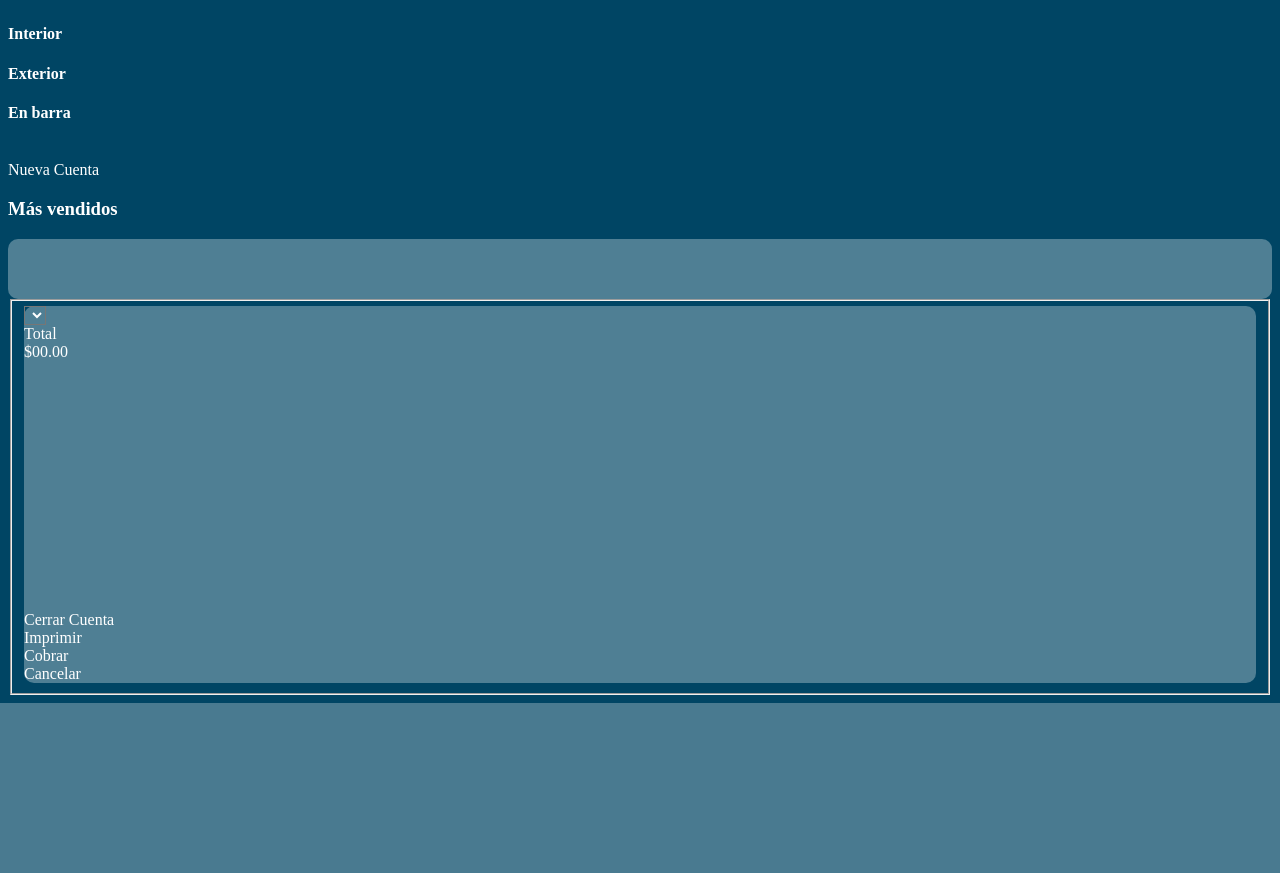
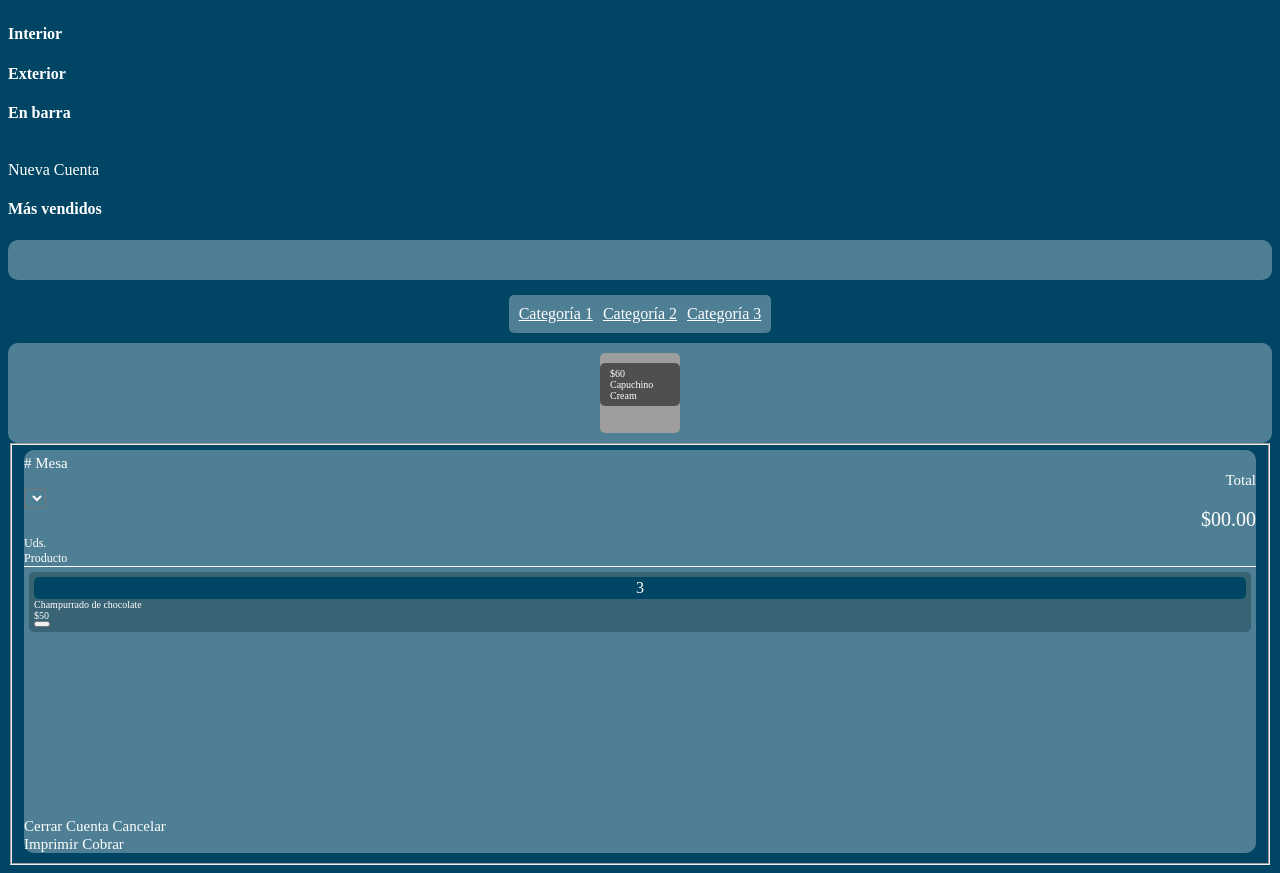
Before and after one commit to MrMarshal/Arendsi, a PHP site: page /sinergia/intranet/pos/cafe.php in a window 1280 px wide. Shown: the part 128-1001 px from the top of the page. Before the commit the page ends 831 px from the top, so only its background shows below. Run offline with PHP 8.4, Linux system fonts and the light colour scheme; lists and menus that the app fills with data are empty; some libraries are stand-ins or nearby versions; grey boxes are pictures that could not be loaded.

Commit message:
Nuevas categorias, resumen de items y unos que otros cambios

```diff
--- a/intranet/pos/cafe.php
+++ b/intranet/pos/cafe.php
@@ -3,7 +3,7 @@
 <script src="https://cdnjs.cloudflare.com/ajax/libs/OwlCarousel2/2.2.1/owl.carousel.js"></script>
 
 <nav class="fixed-top">
-    <div class="p-4 container-fluid" style="background-color: #b59f5b">
+    <div class="p-3 container-fluid" style="background-color: #b59f5b">
         <div class="row">
             <div class="col-8">
                 <div class="dropdown">
@@ -53,37 +53,64 @@
         </div>
         <div class="col-8">
             <div class="item_viewed_title_container">
-                <h3 class="item_viewed_title">Más vendidos</h3>
+                <h4 class="item_viewed_title">Más vendidos</h4>
             </div>
             <div class="item_viewed_slider_container">
                 <div class="owl-carousel owl-theme item_viewed_slider" id="bestsellers_container">
 
                 </div>
             </div>
+            <div class="categories_selector_bar">
+                <div class="categories_selector_inner_container">
+                    <a href="#category1">Categoría 1</a>
+                    <a href="#category2">Categoría 2</a>
+                    <a href="#category3">Categoría 3</a>
+                </div>
+            </div>
+            <div class="container category-product">
+            <div class="article_card">
+                    <img src="https://res.cloudinary.com/dxfq3iotg/image/upload/v1560924153/alcatel-smartphones-einsteiger-mittelklasse-neu-3m.jpg" alt="article-cover" class="article_image">
+                    <div class="text-content">
+                        <p class="title">$60 <br> Capuchino Cream</p>
+                    </div>
+                </div>
+
+            </div>
         </div>
         <div class="col-4">
             <fieldset>
                 <div class="container blue-box">
                     <div class="row">
-                        <div class="col-7 pt-2">
-                            <select id="tables_select" class="form-control"></select>
+                        <div class="col-7" style="font-size: 15px;" ># Mesa</div>
+                        <div class="col-5" style="font-size: 15px; text-align: right;">Total</div>
+
+                        <div class="col-7">
+                            <select id="tables_select" class="form-select"></select>
                         </div>
-                        <div class="col-5">
-                            Total<br><span id="order_total">$00.00</span>
+                        <div class="col-5 " style="font-size: 20px; text-align: right;"><span id="order_total">$00.00</span>
                         </div>
-                        <div class="col-12" id="order_items_container"></div>
-                        <div class="col-12">
-                            <a class="btn btn-outline-primary w-100 mt-2" onclick="closeOrdes();">Cerrar Cuenta</a>
+                        <div class="row" style="margin-top: 5px; border-bottom: 1px solid white;">
+                            <div class="col-2" style="font-size: 12px;">Uds.</div>
+                            <div class="col-8" style="font-size: 12px;">Producto</div>
                         </div>
-                        <div class="col-12">
-                            <a class="btn btn-outline-secondary w-100 mt-2" onclick="printOrder();">Imprimir</a>
+                        <div class="col-12 container" id="order_items_container">
+                            <div class="row order_item">
+                                <div class = "col-1 item_quantity">3</div>
+                                <div class = "col-8 item_name"> Champurrado de chocolate <br> $50</div>
+                                <div class="col-2">
+                                    <button type="button" class="btn btn-sm btn-primary text-center"><i class="fa fa-trash"></i></button>
+                                    </div>
+                            </div>
                         </div>
-                        <div class="col-12">
-                            <a class="btn btn-outline-success w-100 mt-2" onclick="chargeOrder();">Cobrar</a>
+                        <div class="col-6">
+                            <a class="btn action_btn btn-outline-primary w-100 mt-2" onclick="closeOrdes();">Cerrar Cuenta</a>
+                            <a class="btn action_btn btn-danger w-100 mt-2" onclick="cancelOrder();">Cancelar</a>
                         </div>
-                        <div class="col-12">
-                            <a class="btn btn-outline-danger w-100 mt-2" onclick="cancelOrder();">Cancelar</a>
+                        <div class="col-6">
+                            <a class="btn action_btn btn-outline-secondary w-100 mt-2" onclick="printOrder();">Imprimir</a>
+                            <a class="btn action_btn btn-success w-100 mt-2" onclick="chargeOrder();">Cobrar</a>
                         </div>
+
                     </div>
                 </div>
             </fieldset>
@@ -190,6 +217,7 @@ body {
     background-color: #4f7f94;
     border-radius: 10px;
     color: white;
+    padding-top: 5px;
 }
 
 .fixed-top * {
@@ -226,7 +254,7 @@ body {
     padding-top: 13px;
     background-color: #4f7f94;
     border-radius: 10px;
-    padding: 30px;
+    padding: 20px;
 }
 
 .item_viewed_item {
@@ -242,7 +270,12 @@ body {
 
 .item_viewed_image img {
     display: block;
-    max-width: 100%
+    max-width: 100%;
+    border-radius: 10px 10px 0px 0px;
+}
+.item_viewed_content{
+    background-color: #386375;
+    border-radius: 0px 0px 10px 10px;
 }
 
 .item_viewed_price span {
@@ -273,4 +306,105 @@ body {
     -o-transition: all 200ms ease;
     transition: all 200ms ease
 }
+
+.categories_selector_bar {
+    display: flex;
+    justify-content: center;
+    align-items: center;
+    margin-top: 15px;
+    margin-bottom: 10px;
+}
+
+.categories_selector_inner_container {
+    background-color: #4f7f94;
+    padding: 5px;
+    display: flex;
+    align-items: center;
+    border-radius: 5px;
+}
+
+.categories_selector_inner_container a{
+    padding: 5px;
+}
+.categories_selector_inner_container a:hover{
+    padding: 5px;
+    background-color: #557785;
+
+}
+
+.categories_selector_inner_container a.active{
+    background-color: #386375;
+    padding: 5px;
+}
+
+.category-product{
+    background-color: #4f7f94;
+    border-radius: 10px;
+    display: flex;
+    flex-wrap: wrap;
+    justify-content: space-evenly;
+    padding: 10px;
+    gap: 5px;
+
+}
+
+
+.article_card {
+    position: relative;
+    width: 80px;
+    height: 80px;
+    overflow: hidden;
+    display: flex;
+    flex-direction: column;
+    border-radius: 5px;
+
+}
+
+.article_image{
+    position: absolute;
+    width: 100%;
+    height: 100%;
+    object-fit: cover;
+    z-index: 1;
+}
+.text-content {
+    z-index: 2; /* Garantiza que el texto esté encima de la imagen */
+    color: white; /* Color del texto para mejor visibilidad */
+    font-size: 10px;
+}
+.date, .title {
+    backdrop-filter: blur(1px);
+    background-color: rgba(0, 0, 0, 0.5); /* Fondo oscuro semitransparente para mejorar legibilidad */
+    padding: 5px 10px; /* Padding para el texto */
+    border-radius: 5px; /* Bordes redondeados */
+    text-align: left; /* Alineación del texto a la izquierda */
+}
+
+.form-select option{
+    background-color: #004564;
+    backdrop-filter: blur(1px);
+}
+
+.order_item{
+    background-color:  #386375;
+    border-radius: 5px;
+    align-items: center;
+    padding: 5px;
+    margin: 5px;
+}
+.item_quantity{
+    background-color:#004564;
+    text-align: center;
+    border-radius: 5px;
+    padding: 2px;
+}
+.item_name{
+    font-size: 10px;
+}
+.action_btn{
+    font-size: 15px;
+    margin-top: 0px;
+    margin-bottom: 10px;
+}
+
 </style>
```
